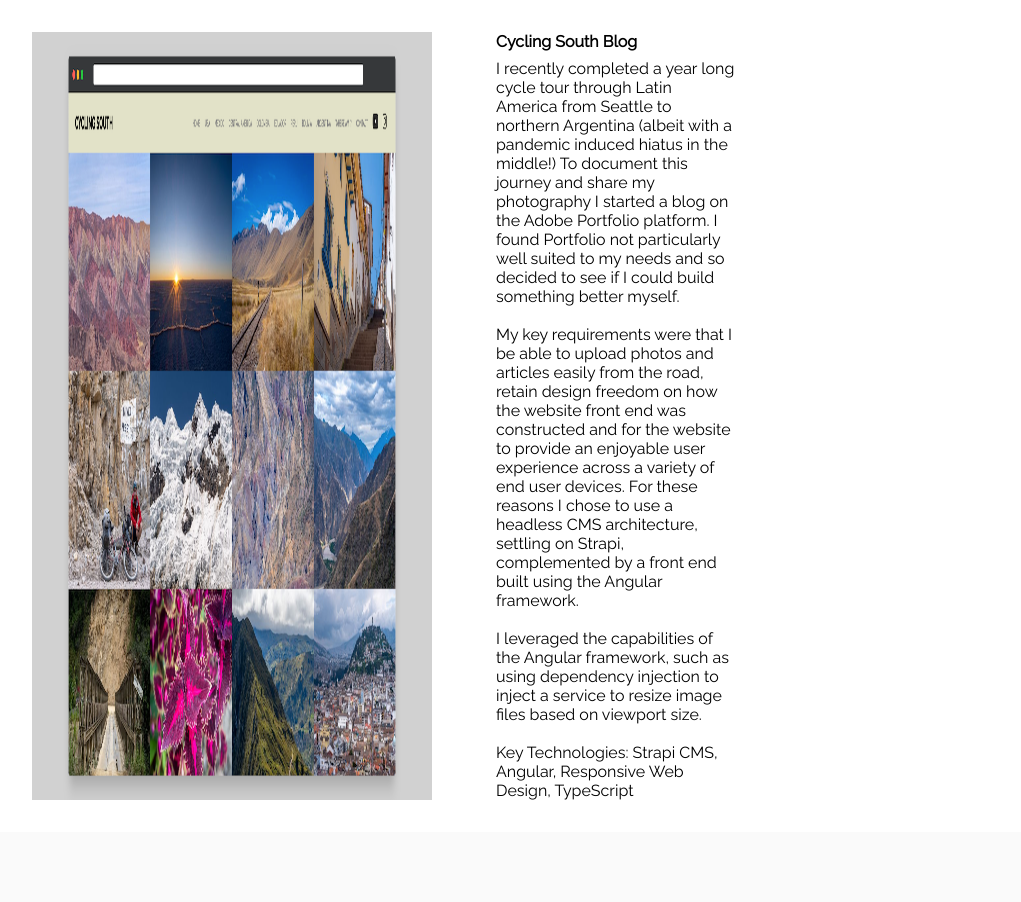
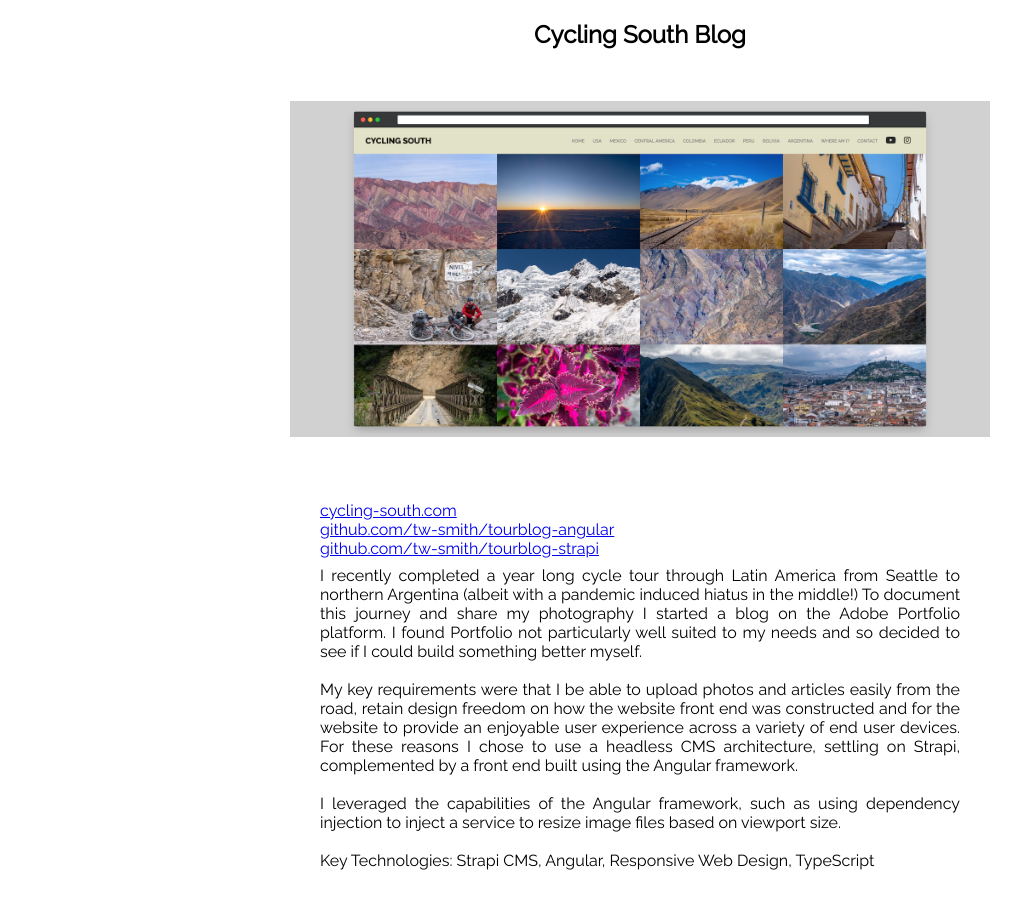
Before and after one commit to tw-smith/portfolio, a Flask app: page /projects/cyclingsouth in a window 1280 px wide. Shown: the part 50-952 px from the top of the page, without its empty margins (0-1021 px from the left). Before the commit the page ends 850 px from the top, so only its background shows below. Run offline with Flask 2, Linux system fonts and the light colour scheme.

Commit message:
initial project page styling

```diff
--- a/app/static/style.css
+++ b/app/static/style.css
@@ -183,15 +183,25 @@ body {
   height: auto;
 }
 
+.project__header {
+  color: black;
+  font-weight: bold;
+  text-align: center;
+  font-size: 1.5rem;
+  padding: 20px;
+}
+
 .project__content {
   display: flex;
   flex-direction: column;
-  width: 95%;
+  width: 100%;
+  align-items: center;
 }
 
 .project__photo {
   margin: 2rem;
   height: auto;
+  width: 100%;
 }
 
 .project__text {
@@ -202,6 +212,7 @@ body {
 
 .project__description {
   margin-top: 0.5rem;
+  text-align: justify;
 }
 
 
@@ -219,15 +230,19 @@ body {
     height: auto;
   }
 
+  .project__text {
+    width: 50%;
+  }
 
 
-  .project__content{
-    width: 60vw;
-    flex-direction: row;
-  }
+
+  /*.project__content{*/
+  /*  width: 60vw;*/
+  /*  flex-direction: row;*/
+  /*}*/
 
   .project__photo {
-    width: 400px;
+    width: 700px;
     margin: 2rem;
   }
 }
--- a/app/templates/arcade.html
+++ b/app/templates/arcade.html
@@ -18,9 +18,11 @@
     </nav>
     <main>
                 <div id="analogue-exif" class="project__content">
+                    <h3 class="project__header">Arcade</h3>
           <img class="project__photo" src="../static/arcade-screely-mockup_resize.png" alt="Arcade mockup image">
           <div class="project__text">
-            <h3 class="project__header">Arcade</h3>
+              <a href="https://arcade.tw-smith.me"><p>arcade.tw-smith.me</p></a>
+              <a href="https://github.com/tw-smith/arcade"><p>github.com/tw-smith/arcade</p></a>
             <p class="project__description">I have completed several long bicycle tours over the years and I like to
                 plot the routes I have followed on a map so I can share my progress day by day with friends and family.
                 Previously, this meant downloading individual GPS track files, manually stitching them together and then
--- a/app/templates/cyclingsouth.html
+++ b/app/templates/cyclingsouth.html
@@ -18,9 +18,12 @@
     </nav>
     <main>
                 <div id="analogue-exif" class="project__content">
+                    <h3 class="project__header">Cycling South Blog</h3>
           <img class="project__photo" src="../static/cyclingsouth-screely-mockup_resize.png" alt="Cycling south mockup image">
           <div class="project__text">
-            <h3 class="project__header">Cycling South Blog</h3>
+              <a href="https://cycling-south.com"><p>cycling-south.com</p></a>
+              <a href="https://github.com/tw-smith/tourblog-angular"><p>github.com/tw-smith/tourblog-angular</p></a>
+              <a href="https://github.com/tw-smith/tourblog-strapi"><p>github.com/tw-smith/tourblog-strapi</p></a>
 <p class="project__description">I recently completed a year long cycle tour through Latin America from
                 Seattle to northern Argentina (albeit with a pandemic induced hiatus in the middle!) To document this
                 journey and share my photography I started a blog on the Adobe Portfolio platform. I found Portfolio
--- a/app/templates/index.html
+++ b/app/templates/index.html
@@ -166,7 +166,7 @@
         </form>
         <div class="contact__icons">
           <a href="https://github.com/tw-smith" target="_blank"><img src="static/GitHub-Mark-32px.png" alt="GitHub logo" width="32";></a>
-          <a href="https://www.linkedin.com/in/toby-smith-87b1185b" target="_blank"><img src="static/linkedin_blue.png" alt="LinkedIn logo" width="35"></a>
+          <a href="https://www.linkedin.com/in/tw-smith" target="_blank"><img src="static/linkedin_blue.png" alt="LinkedIn logo" width="35"></a>
         </div>
       </section>
 
```
Also changed, not shown: app/templates/tourtracker.html (+5 -3 lines), app/static/cyclingsouth_noborder.png.
